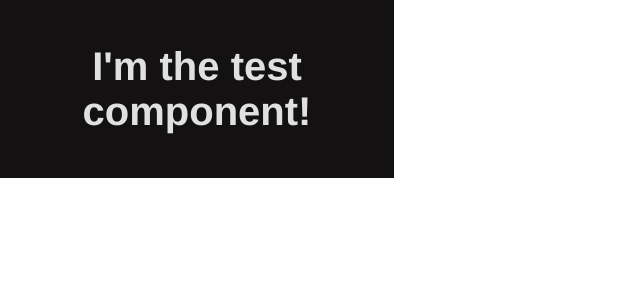
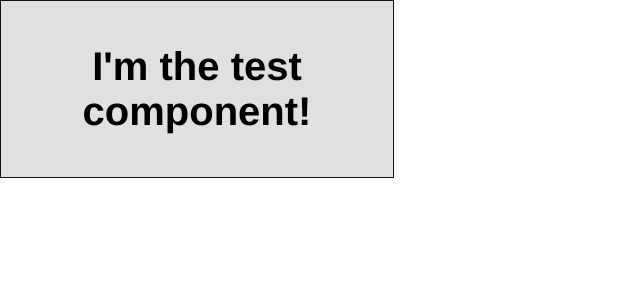
Before and after one commit to HarrisSidiropoulos/lerna-example, a React (Create React App) app in the folder packages/app/: page / in a window 1280 px wide. Shown: the top 300 px of the page, without its empty margins (0-640 px from the left). Built offline with nearby package versions, Linux system fonts and the light colour scheme.

Commit message:
use primary theme

```diff
--- a/packages/app/src/App.tsx
+++ b/packages/app/src/App.tsx
@@ -3,7 +3,7 @@ import { TestComponent } from '@sidiropoulos/shared-components';
 function App() {
   return (
     <div className="App">
-      <TestComponent theme="secondary" />
+      <TestComponent theme="primary" />
     </div>
   );
 }
```
